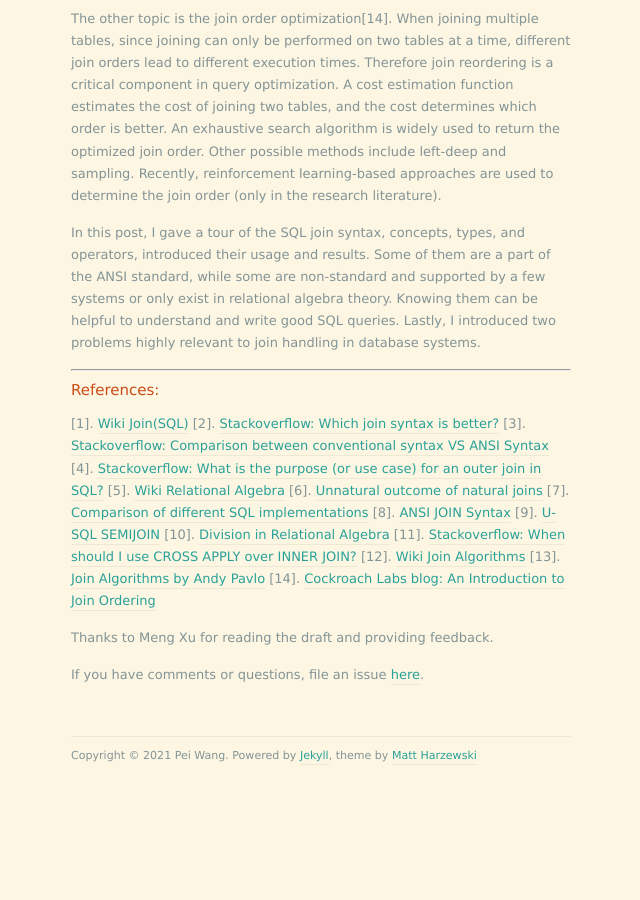
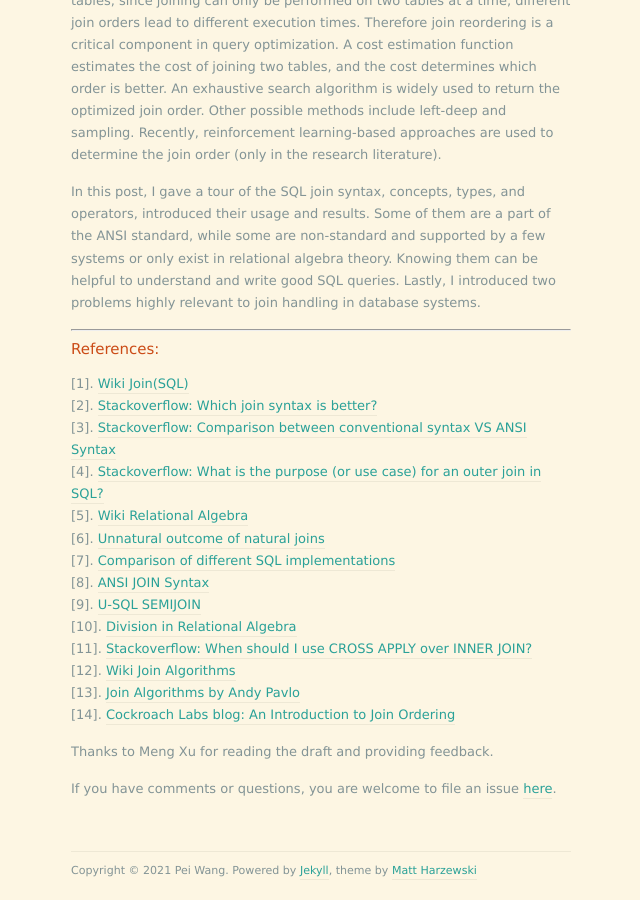
Before and after one commit to peiwangdb/peiwangdb.github.io, a Jekyll site: the page built from _posts/2021-06-14-join-1.markdown, in a window 1280 px wide and 900 px high, scrolled down 8031 px. Shown: the whole window, without its empty margins (319-959 px from the left). Built offline with Jekyll 4.4.1, drawn with Linux system fonts in a browser that asks for light colours; nearby versions of some CDN libraries; before the commit the page ends 8817 px from its top, so only the background shows below that; some of the changed text lies outside the part shown.

Commit message:
update draft

````diff
--- a/_posts/2021-06-14-join-1.markdown
+++ b/_posts/2021-06-14-join-1.markdown
@@ -23,7 +23,7 @@
 <img src="/images/join/join-1.jpg" class="left" width="100%" height="100%" />
 
 
----
+
 ## Two Styles of Join Syntax
 <!-- introduce sql syntax and standard join types-->
 
@@ -36,7 +36,7 @@
 
 A natural question to ask is: which style should we use? Although many people find the implicit join is intuitive and widely used in practice, the explicit notation is known as the best practice [2, 3]. The implicit way is not only harder to debug but also has limited support for outer joins. What is more, the explicit statement helps eliminate the unintended cross product (inner joins missing the join condition).
 
----
+
 ## Standard SQL Join Types
 
 <!-- join operations definitions, results and applications-->
@@ -90,7 +90,6 @@
 {% endhighlight %}
 is shown as the following.
 
-
 <img src="/images/join/join-6.jpg" class="left" width="100%" height="100%" />
 
 A **FULL OUTER JOIN** combines the effect of applying both left and right outer joins.
@@ -103,8 +102,6 @@
 
 <img src="/images/join/join-7.jpg" class="left" width="100%" height="100%" />
 
-
----
 
 ## Other Join Concepts
 
@@ -169,8 +166,7 @@
 
 DIVISION is available in the definition of relational algebra but not immediately available in SQL. Intuitively, given two tables R and S, R / S returns part of the rows in R associated with every tuple in S. Each row only consists of the attribute names unique to R. Below shows a few examples from [10].
 
-
-<img src="/images/join/join-division.jpg" class="left" width="100%" height="100%" />
+<img src="/images/join/join-division.jpg" class="left" width="100%" height="80%" />
 
 
 ```CROSS APPLY``` operator is available in T-SQL. It is similar to ```INNER JOIN```, but join operators can not be used to join a table with the output of a table-valued function. This is where cross apply becomes useful. You can find concrete examples here[11].
@@ -196,7 +192,6 @@
 {% endhighlight %}
 
 
----
 
 ## Join Execution in DBMS
 
@@ -217,24 +212,22 @@
 
 ## References:
 
-[1]. [Wiki Join(SQL)](https://en.wikipedia.org/wiki/Join_(SQL))
-[2]. [Stackoverflow: Which join syntax is better?](https://stackoverflow.com/questions/11251751/which-join-syntax-is-better)
-[3]. [Stackoverflow: Comparison between conventional syntax VS ANSI Syntax](https://stackoverflow.com/questions/18891148/oracle-joins-comparison-between-conventional-syntax-vs-ansi-syntax)
-[4]. [Stackoverflow: What is the purpose (or use case) for an outer join in SQL?](https://stackoverflow.com/questions/1101343/what-is-the-purpose-or-use-case-for-an-outer-join-in-sql)
-[5]. [Wiki Relational Algebra](https://en.wikipedia.org/wiki/Relational_algebra)
-[6]. [Unnatural outcome of natural joins](https://blog.mclaughlinsoftware.com/2008/05/24/unnatural-outcome-of-natural-joins/)
-[7]. [Comparison of different SQL implementations](http://troels.arvin.dk/db/rdbms/)
-[8]. [ANSI JOIN Syntax](https://www.oratechinfo.co.uk/ansi_joins.html)
-[9]. [U-SQL SEMIJOIN](https://docs.microsoft.com/en-us/u-sql/statements-and-expressions/select/from/joins/semijoin)
-[10]. [Division in Relational Algebra](https://www.cs.ubc.ca/~laks/cpsc304/Unit05-FormalLanguages.pdf)
-[11]. [Stackoverflow: When should I use CROSS APPLY over INNER JOIN?](https://stackoverflow.com/questions/1139160/when-should-i-use-cross-apply-over-inner-join)
-[12]. [Wiki Join Algorithms](https://en.wikipedia.org/wiki/Category:Join_algorithms)
-[13]. [Join Algorithms by Andy Pavlo](https://15445.courses.cs.cmu.edu/fall2020/notes/11-joins.pdf)
+[1]. [Wiki Join(SQL)](https://en.wikipedia.org/wiki/Join_(SQL)) \\
+[2]. [Stackoverflow: Which join syntax is better?](https://stackoverflow.com/questions/11251751/which-join-syntax-is-better) \\
+[3]. [Stackoverflow: Comparison between conventional syntax VS ANSI Syntax](https://stackoverflow.com/questions/18891148/oracle-joins-comparison-between-conventional-syntax-vs-ansi-syntax) \\
+[4]. [Stackoverflow: What is the purpose (or use case) for an outer join in SQL?](https://stackoverflow.com/questions/1101343/what-is-the-purpose-or-use-case-for-an-outer-join-in-sql) \\
+[5]. [Wiki Relational Algebra](https://en.wikipedia.org/wiki/Relational_algebra) \\
+[6]. [Unnatural outcome of natural joins](https://blog.mclaughlinsoftware.com/2008/05/24/unnatural-outcome-of-natural-joins/) \\
+[7]. [Comparison of different SQL implementations](http://troels.arvin.dk/db/rdbms/) \\
+[8]. [ANSI JOIN Syntax](https://www.oratechinfo.co.uk/ansi_joins.html) \\
+[9]. [U-SQL SEMIJOIN](https://docs.microsoft.com/en-us/u-sql/statements-and-expressions/select/from/joins/semijoin) \\
+[10]. [Division in Relational Algebra](https://www.cs.ubc.ca/~laks/cpsc304/Unit05-FormalLanguages.pdf) \\
+[11]. [Stackoverflow: When should I use CROSS APPLY over INNER JOIN?](https://stackoverflow.com/questions/1139160/when-should-i-use-cross-apply-over-inner-join) \\
+[12]. [Wiki Join Algorithms](https://en.wikipedia.org/wiki/Category:Join_algorithms) \\
+[13]. [Join Algorithms by Andy Pavlo](https://15445.courses.cs.cmu.edu/fall2020/notes/11-joins.pdf) \\
 [14]. [Cockroach Labs blog: An Introduction to Join Ordering](https://www.cockroachlabs.com/blog/join-ordering-pt1)
-
-
 
 
 Thanks to Meng Xu for reading the draft and providing feedback.
 
-If you have comments or questions, file an issue [here](https://github.com/peiwangdb/peiwangdb.github.io/issues).
+If you have comments or questions, you are welcome to file an issue [here](https://github.com/peiwangdb/peiwangdb.github.io/issues).
````
Also changed, not shown: other parts of _posts/2021-06-14-join-1.markdown (+1 -1 lines).
